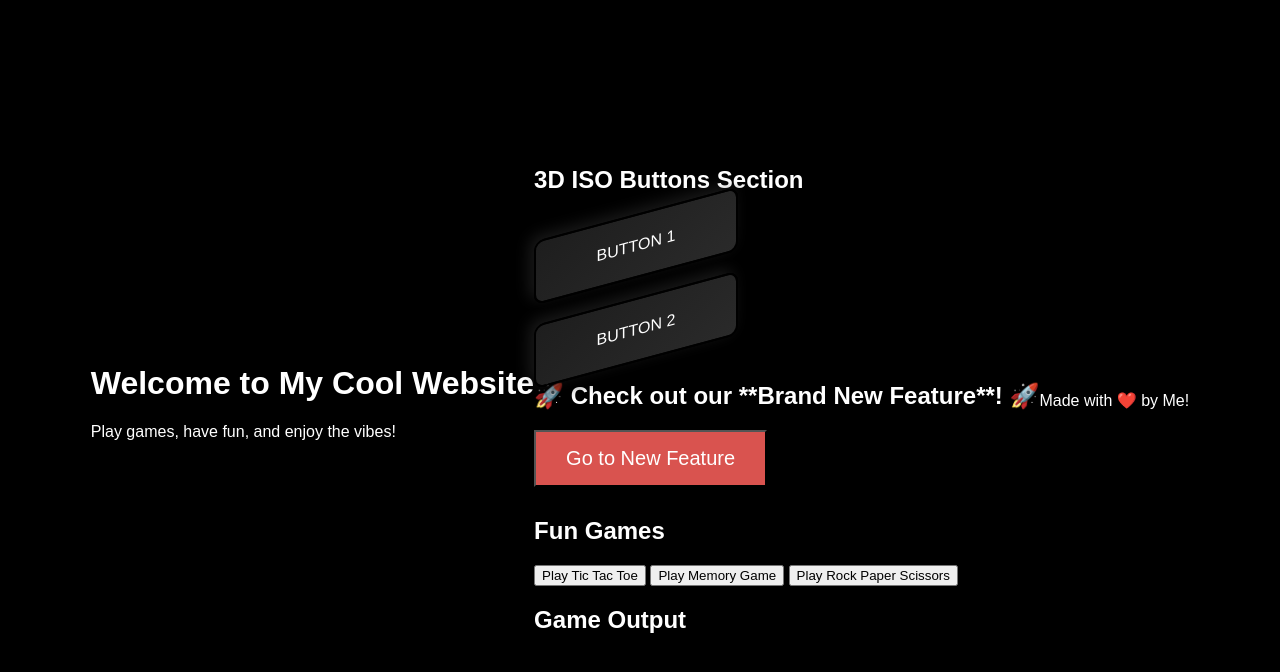
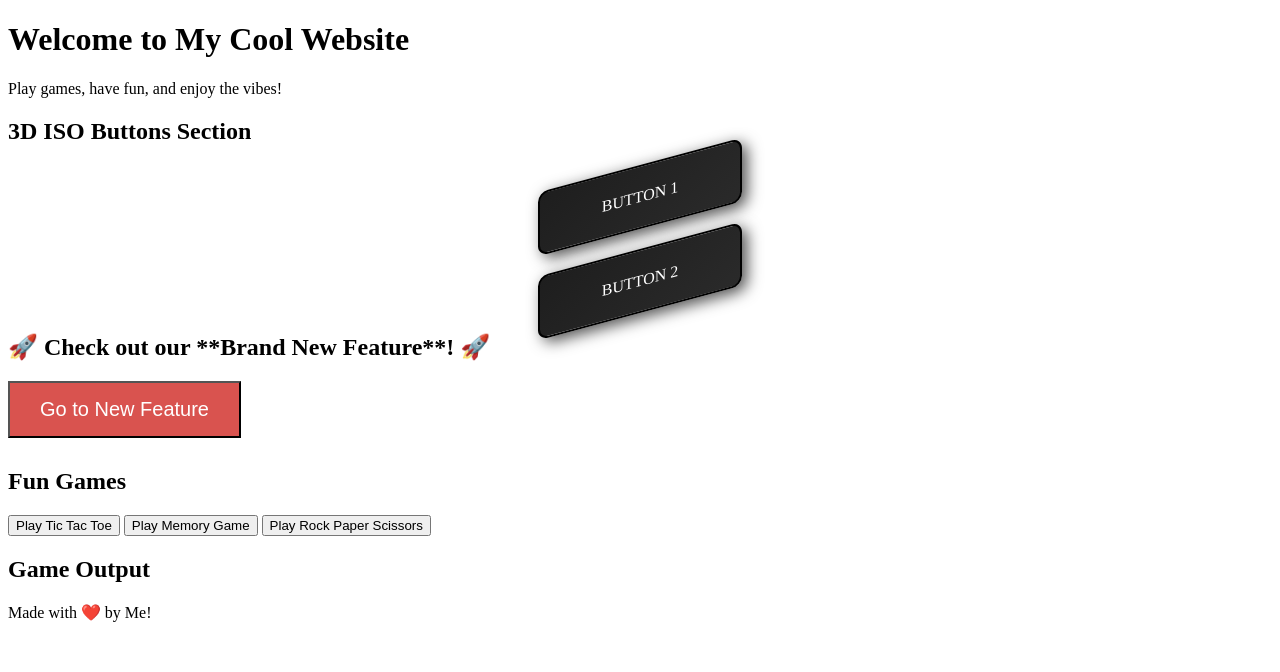
Before and after one commit to GoFetchAVideo/18-Content, a plain HTML site: page index.html in a window 1280 px wide. Drawn offline with Linux system fonts and the light colour scheme.

Commit message:
Update style.css

```diff
--- a/style.css
+++ b/style.css
@@ -1,29 +1,26 @@
-body {
-    background-color: black;
-    color: white;
-    font-family: Arial, sans-serif;
-    display: flex;
-    justify-content: center;
-    align-items: center;
-    height: 100vh;
-    margin: 0;
-    overflow: hidden;
-}
+/* --- New 3D ISO Button Styles --- */
 
 .button-container {
     display: flex;
     flex-direction: column;
     gap: 20px;
+    /* Optional: Center the container itself within its section */
+    margin: 20px auto;
+    width: fit-content;
 }
 
 .iso-button {
     width: 200px;
     height: 60px;
+    /* Styles for the button's appearance (darker, metallic look) */
     background: linear-gradient(145deg, #1e1e1e, #2a2a2a);
     border: 2px solid #000;
     box-shadow: -5px -5px 15px rgba(255, 255, 255, 0.1), 5px 5px 15px rgba(0, 0, 0, 0.7);
     border-radius: 10px;
+
+    /* Key for the Isometric Effect */
     transform: skewY(-15deg);
+
     display: flex;
     justify-content: center;
     align-items: center;
@@ -35,11 +32,11 @@ body {
 }
 
 .iso-button:hover {
-    transform: skewY(-15deg) translateY(-10px);
+    transform: skewY(-15deg) translateY(-10px); /* Lifts on hover */
     box-shadow: -10px -10px 20px rgba(255, 255, 255, 0.2), 10px 10px 20px rgba(0, 0, 0, 0.8);
 }
 
 .iso-button:active {
-    transform: skewY(-15deg) translateY(5px);
+    transform: skewY(-15deg) translateY(5px); /* Pushes down on click */
     box-shadow: -3px -3px 10px rgba(255, 255, 255, 0.1), 3px 3px 10px rgba(0, 0, 0, 0.6);
 }
```
